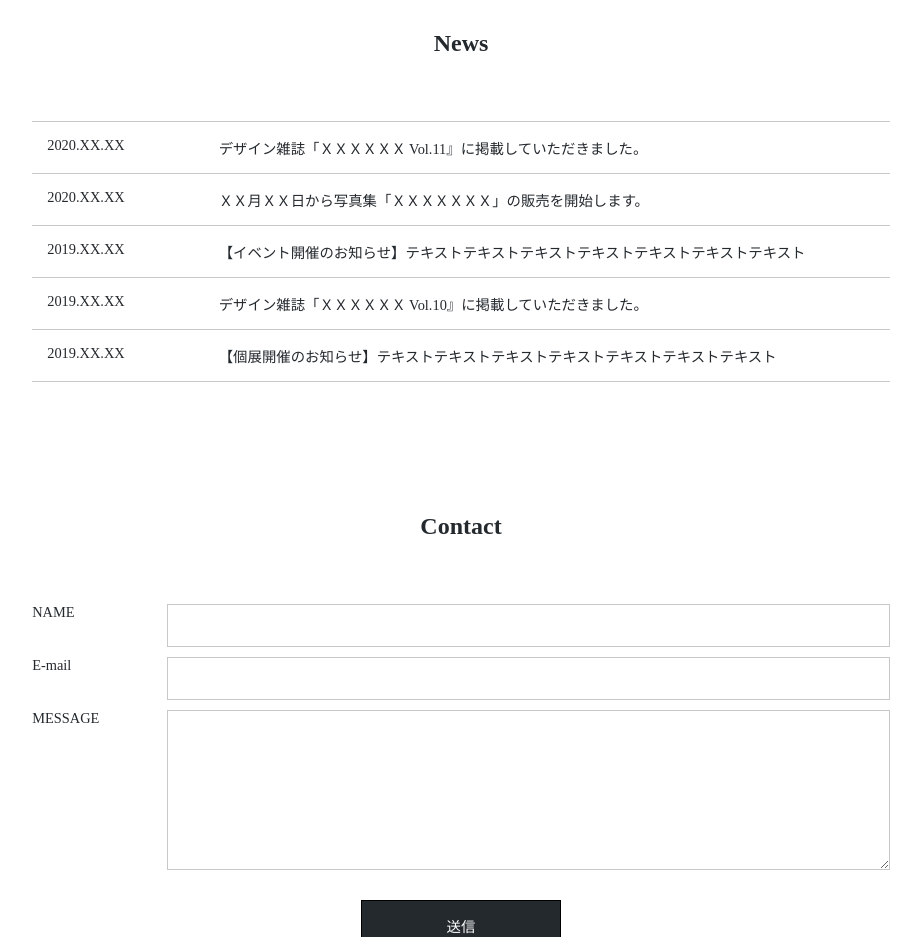
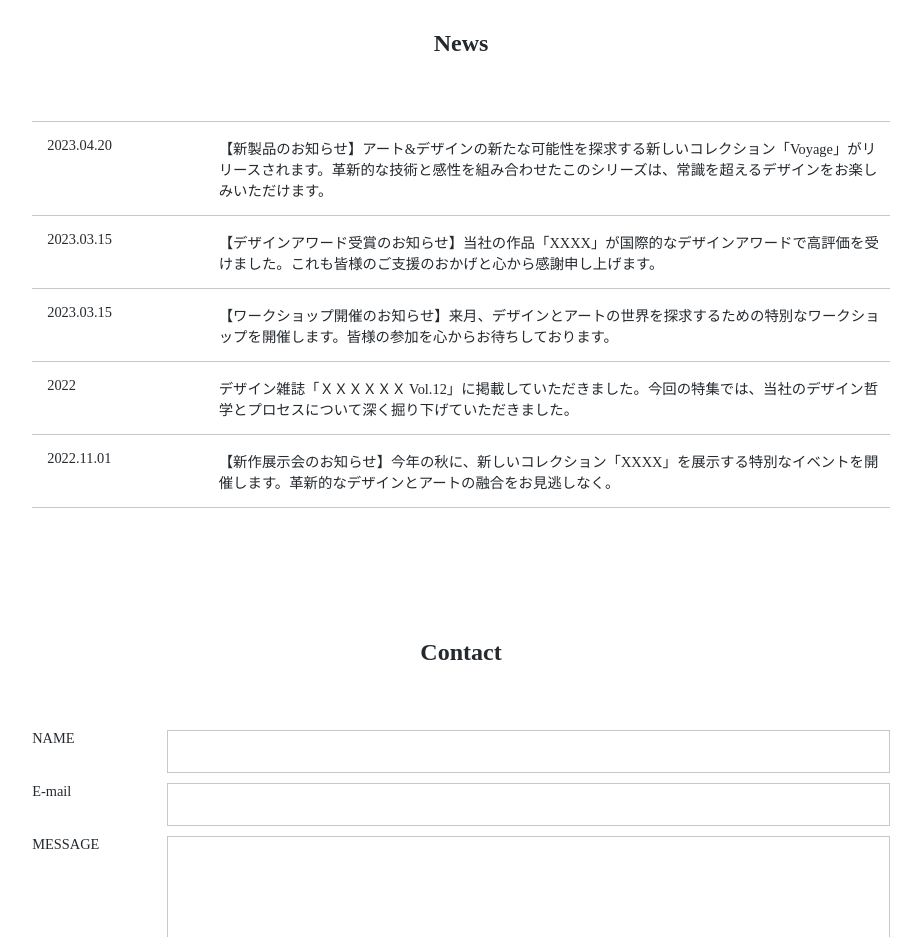
Before and after one commit to s-hashizume/my-work, a plain HTML site: page index.html in a window 1280 px wide. Shown: the part 1780-2717 px from the top of the page, without its empty margins (179-1100 px from the left). Drawn offline with Linux system fonts and the light colour scheme; some packages are replaced by stand-ins of ours.

Commit message:
news投稿文の作成

```diff
--- a/index.html
+++ b/index.html
@@ -69,24 +69,24 @@
                 <h2>News</h2>
                     <ul class="news-list">
                         <li class="news-list-item">
-                            <time>2020.XX.XX</time>
-                            <p>デザイン雑誌「ＸＸＸＸＸＸ Vol.11』に掲載していただきました。</p>
+                            <time>2023.04.20</time>
+                            <p>【新製品のお知らせ】アート&デザインの新たな可能性を探求する新しいコレクション「Voyage」がリリースされます。革新的な技術と感性を組み合わせたこのシリーズは、常識を超えるデザインをお楽しみいただけます。</p>
                         </li>
                         <li class="news-list-item">
-                            <time>2020.XX.XX</time>
-                            <p>ＸＸ月ＸＸ日から写真集「ＸＸＸＸＸＸＸ」の販売を開始します。</p>
+                            <time>2023.03.15</time>
+                            <p>【デザインアワード受賞のお知らせ】当社の作品「XXXX」が国際的なデザインアワードで高評価を受けました。これも皆様のご支援のおかげと心から感謝申し上げます。</p>
                         </li>
                         <li class="news-list-item">
-                            <time>2019.XX.XX</time>
-                            <p>【イベント開催のお知らせ】テキストテキストテキストテキストテキストテキストテキスト</p>
+                            <time>2023.03.15</time>
+                            <p>【ワークショップ開催のお知らせ】来月、デザインとアートの世界を探求するための特別なワークショップを開催します。皆様の参加を心からお待ちしております。</p>
                         </li>
                         <li class="news-list-item">
-                            <time>2019.XX.XX</time>
-                            <p>デザイン雑誌「ＸＸＸＸＸＸ Vol.10』に掲載していただきました。</p>
+                            <time>2022</time>
+                            <p>デザイン雑誌「ＸＸＸＸＸＸ Vol.12」に掲載していただきました。今回の特集では、当社のデザイン哲学とプロセスについて深く掘り下げていただきました。</p>
                         </li>
                         <li class="news-list-item">
-                            <time>2019.XX.XX</time>
-                            <p>【個展開催のお知らせ】テキストテキストテキストテキストテキストテキストテキスト</p>
+                            <time>2022.11.01</time>
+                            <p>【新作展示会のお知らせ】今年の秋に、新しいコレクション「XXXX」を展示する特別なイベントを開催します。革新的なデザインとアートの融合をお見逃しなく。</p>
                         </li>
                     </ul>
                 </div>
```
